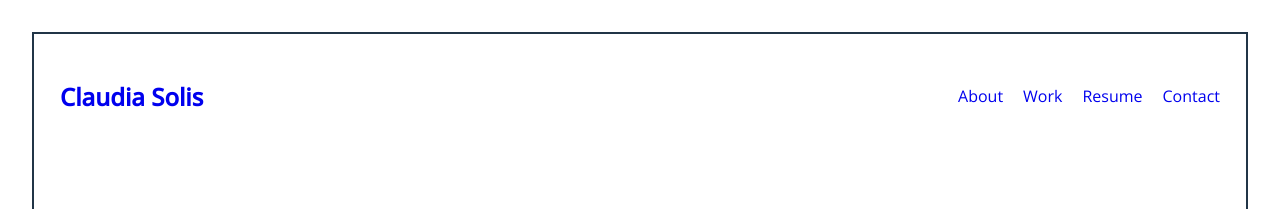
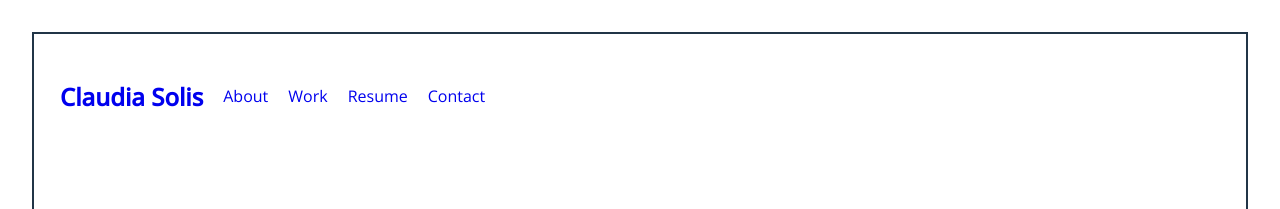
Before and after one commit to cjsolis12/claudia-solis, a React (Vite) app: page / in a window 1280 px wide. Shown: the top 209 px of the page. Built offline with nearby package versions, Linux system fonts and the light colour scheme.

Commit message:
added resume image and navbar styles

```diff
--- a/src/App.jsx
+++ b/src/App.jsx
@@ -16,8 +16,8 @@ function App() {
   return (
     <>
       <Box
-        width={1} // set width to 100% of parent
-        boxSizing="border-box" // include border and padding in width
+        width={1}
+        boxSizing="border-box"
         height="100vh"
         sx={{ border: 2 }}
       >
--- a/src/components/layout/Navbar.jsx
+++ b/src/components/layout/Navbar.jsx
@@ -20,6 +20,7 @@ export default function Navbar() {
   };
 
   return (
+    <div className="navbar">
     <Box
       sx={{
         display: "flex",
@@ -83,5 +84,6 @@ export default function Navbar() {
         </NavLink>
       </Box>
     </Box>
+    </div>
   );
 }
--- a/src/index.css
+++ b/src/index.css
@@ -16,9 +16,18 @@ body {
 
 }
 
+/* Header and Navbar Section */
+
 .header-images{
   max-width: 100%;
   height: auto;
+}
+
+.navbar{
+  position: fixed;
+  z-index: 1;
+  display: flex;
+  justify-content: space-between;
 }
 
 
--- a/src/pages/Home.jsx
+++ b/src/pages/Home.jsx
@@ -2,11 +2,13 @@ import * as React from 'react';
 import { useHoveredNavLinkContext } from '../components/ui/HoveredNavLinkContext';
 import { Box } from "@mui/system";
 
-import image1 from "../assets/fierce.jpg";
-import image2 from "../assets/hello.jpg"
+import about from "../assets/me1.jpg";
+import work from "../assets/fierce.jpg";
+import contact from "../assets/hello.jpg"
+import resume from "../assets/resume.jpg"
 
 export default function Home() {
-  const [headerImage, setHeaderImage] = React.useState(image1);
+  const [headerImage, setHeaderImage] = React.useState(work);
   const {hoveredNavLink } = useHoveredNavLinkContext();
 
   React.useEffect(() => {
@@ -14,19 +16,19 @@ export default function Home() {
     console.log("hovered Navlink", hoveredNavLink);
     switch (hoveredNavLink) {
       case "about":
-        setHeaderImage(image1);
+        setHeaderImage(about);
         break;
       case "work":
-        setHeaderImage(image1);
+        setHeaderImage(work);
         break;
       case "resume":
-        setHeaderImage(image1);
+        setHeaderImage(resume);
         break;
       case "contact":
-        setHeaderImage(image2);
+        setHeaderImage(contact);
         break;
       default:
-        setHeaderImage(image2);
+        setHeaderImage(work);
         break;
     }
   }, [hoveredNavLink]);
```
Also changed, not shown: src/assets/resume.jpg (added).
